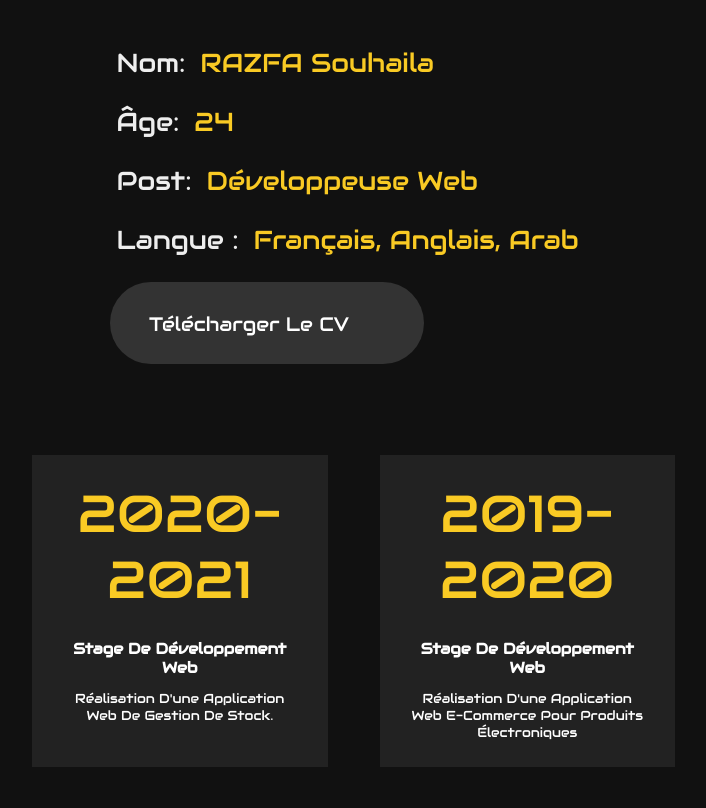
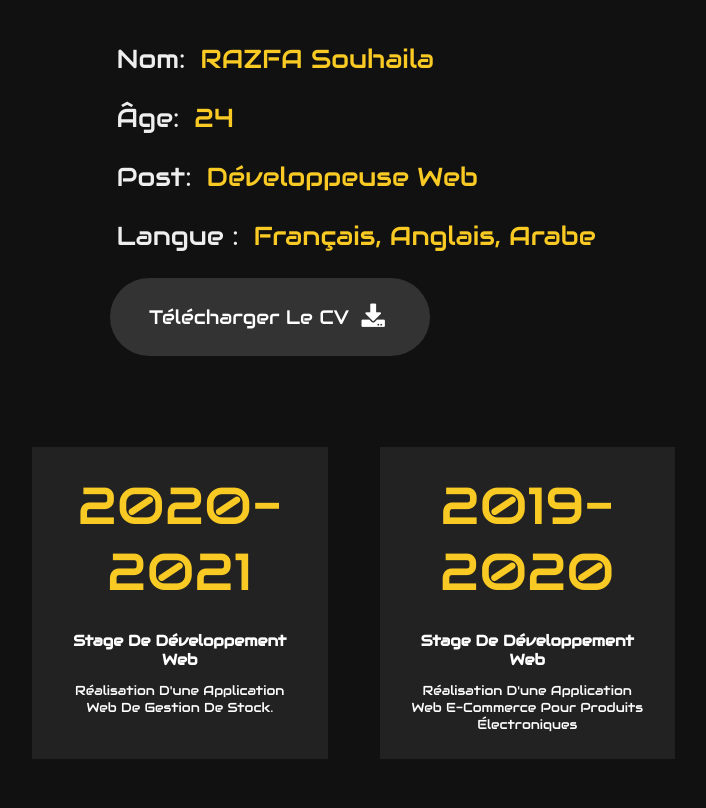
Before and after one commit to razfasouhaila/razfasouhaila.github.io, a plain HTML site: page index.html in a window 1280 px wide. Shown: the part 853-1661 px from the top of the page, without its empty margins (514-1220 px from the left). Drawn offline with nearby package versions, Linux system fonts and the light colour scheme; a web font is replaced by a local one.

Commit message:
souhaila cv

```diff
--- a/index.html
+++ b/index.html
@@ -8,7 +8,9 @@
     <title>RAZFA Souhaila CV</title>
     <link rel="stylesheet" href="images/iconS.png">
     <link rel="stylesheet" href="css/app.css">
-    <link rel="stylesheet" href="https://cdnjs.cloudflare.com/ajax/libs/font-awesome/4.7.0/css/font-awesome.css">
+
+    <!-- FOR ICONS -->
+    <link rel="stylesheet" href="https://cdnjs.cloudflare.com/ajax/libs/font-awesome/5.15.1/css/all.min.css" />
 </head>
 
 <body class="container">
@@ -48,7 +50,6 @@
         <h1>Je suis<span>  RAZFA Souhaila</span></h1>
         <p>J'ai 24 ans, je suis développeuse web, designer web, et peintre. j'ai faits des formations en développement web et design et des expériences professionnels en parallèle à mes études. </p>
         <a href="#about"> <button class="btn"> À propos de moi <i class="fas fa-user"></i></button></a>
-
     </section>
 
 
@@ -63,7 +64,7 @@
                 <h3><span>Nom:</span> RAZFA Souhaila</h3>
                 <h3><span>âge: </span> 24</h3>
                 <h3><span>post:</span> Développeuse web</h3>
-                <h3><span>langue :</span> Français, Anglais, Arab</h3>
+                <h3><span>langue :</span> Français, Anglais, Arabe</h3>
                 <a href="#"><button class="btn"> télécharger le CV  <i class="fas fa-download"></i></button></a>
             </div>
             <div class="counter">
```
Also changed, not shown: 1 other file.
